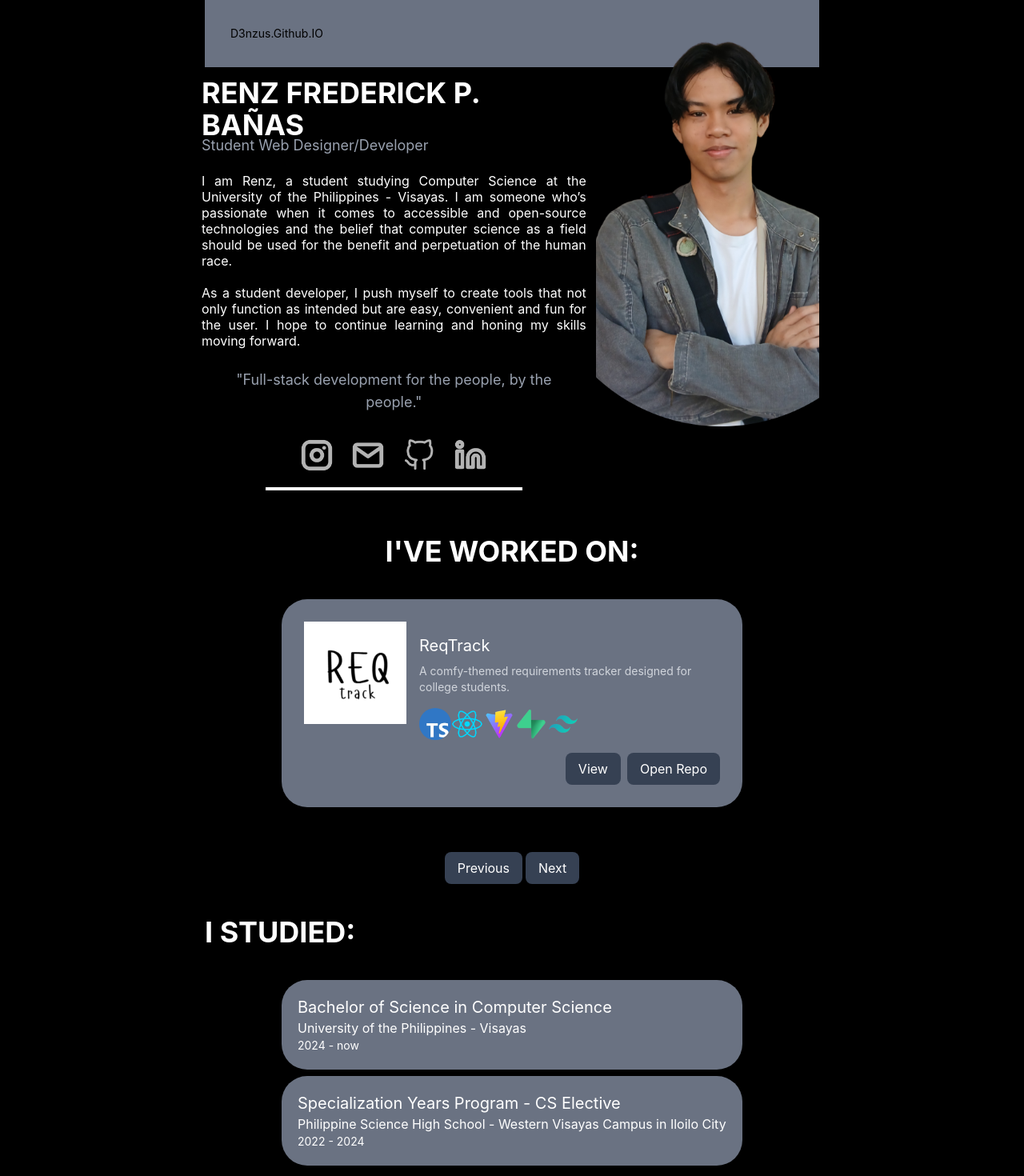
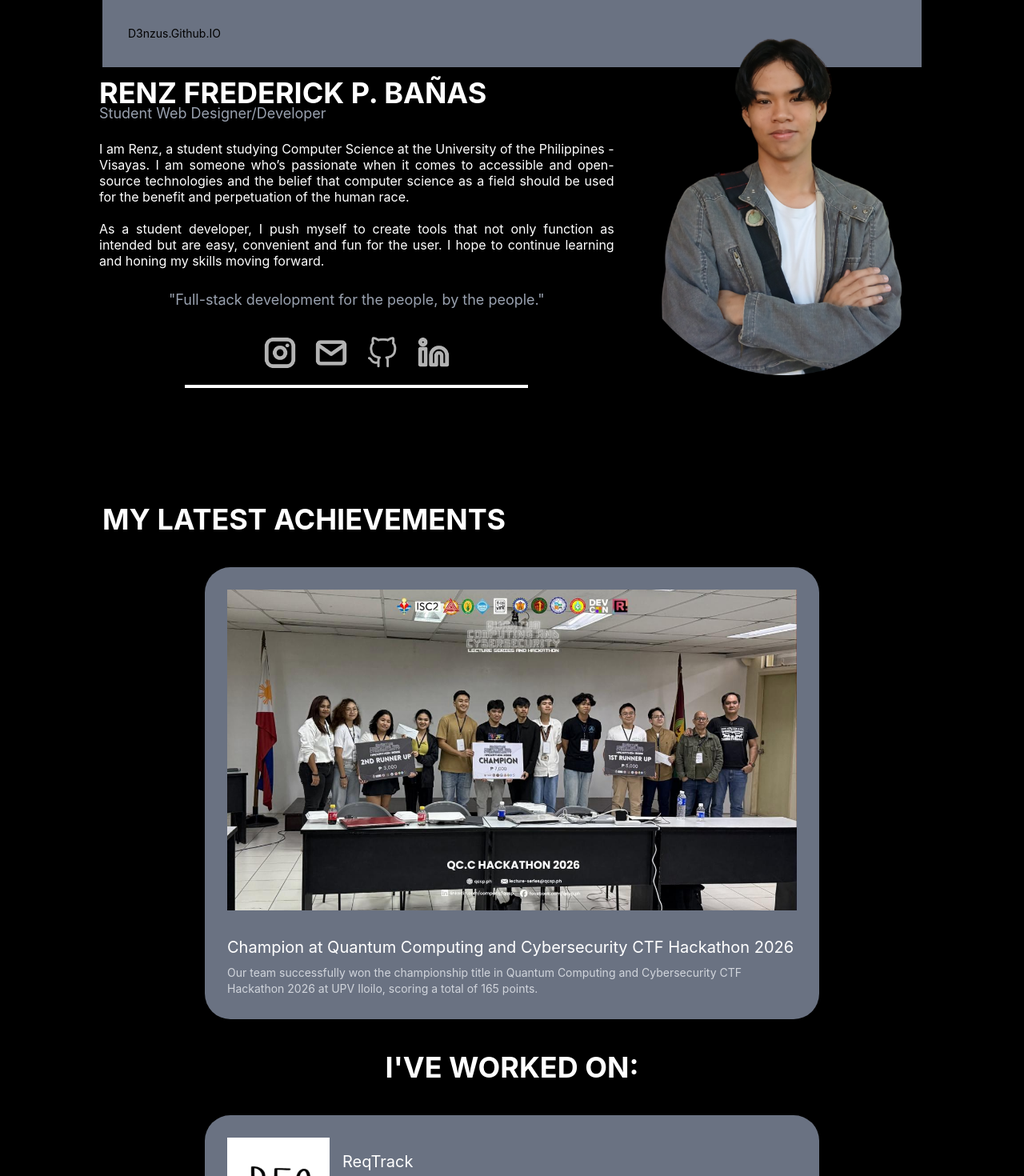
Before and after one commit to d3nzus/d3nzus.github.io, a React (Vite) app: page / in a window 1280 px wide. Shown: the top 1470 px of the page at 80% size. Built offline with nearby package versions, Linux system fonts and the light colour scheme.

Commit message:
feat: achievements section added

```diff
--- /dev/null
+++ b/src/blocks/Achievements.tsx
@@ -0,0 +1,12 @@
+import AchievementCard from "../components/AchievementCard";
+
+function Achievements() {
+    return(
+         <div className="container mx-auto top-10 relative align-middle justify-center">
+            <h1 className="text-4xl font-bold text-white my-10 text-left">MY LATEST ACHIEVEMENTS</h1>
+            <AchievementCard />
+        </div>
+    );
+}
+
+export default Achievements;
--- /dev/null
+++ b/src/components/AchievementCard.tsx
@@ -0,0 +1,16 @@
+function AchievementCard() {
+  return (
+    <div className="bg-gray-500 rounded-4xl w-3/4 h-fit mx-auto p-7 my-10 flex flex-col gap-4 align-middle justify-center">
+      <img src="/achievement-images/Achievement1.png" alt="achievement" className="h-1/2 w-fill object-fill" />
+      <div className="flex flex-col align-baseline w-full">
+        <h1 className="text-xl text-white mt-4 text-left">Champion at Quantum Computing and Cybersecurity CTF Hackathon 2026 </h1>
+        <p className="text-sm text-gray-300 mt-2 text-left">
+          Our team successfully won the championship title in Quantum Computing and Cybersecurity CTF Hackathon 2026 at UPV Iloilo, scoring a total of 165 points.
+        </p>
+
+      </div>
+    </div>
+  );
+}
+
+export default AchievementCard;
--- a/src/pages/Home.tsx
+++ b/src/pages/Home.tsx
@@ -2,12 +2,14 @@ import Education from "../blocks/Education";
 import IntroBlock from "../blocks/IntroBlock";
 import Project from "../blocks/Project";
 import Header from "../components/Header";
+import Achievements from "../blocks/Achievements";
 
 function Home() {
   return (
-    <div className="h-screen w-3/5 mx-auto">
+    <div className="h-screen w-4/5 mx-auto">
       <Header />
       <IntroBlock />
+      <Achievements />
       <Project/>
       <Education />
     </div>
```
Also changed, not shown: public/achievement-images/Achievement1.png (added).
